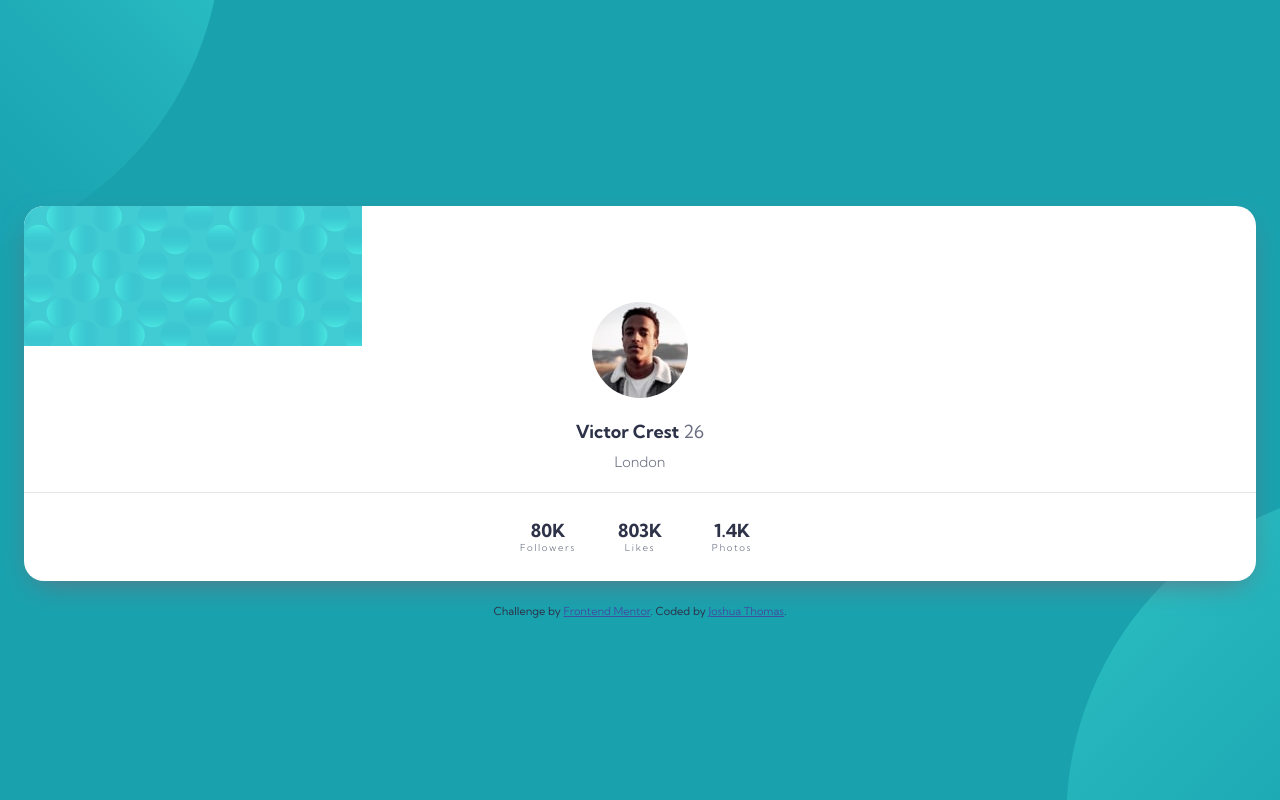
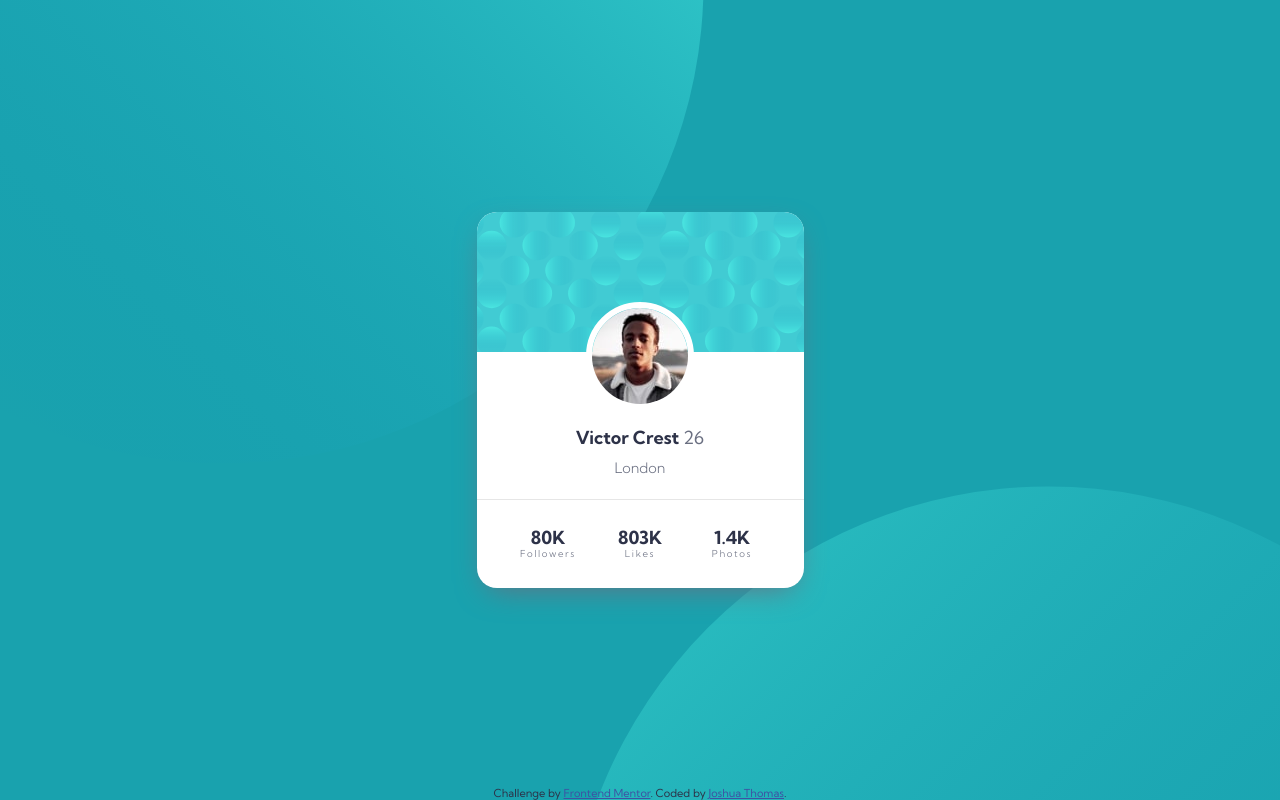
Before and after one commit to jtron5050/profile-card-component-main, a plain HTML site: page index.html in a window 1280 px wide. Drawn offline with nearby package versions, Linux system fonts and the light colour scheme.

Commit message:
adjust background for desktop

```diff
--- a/index.html
+++ b/index.html
@@ -13,11 +13,6 @@
   <link rel="preconnect" href="https://fonts.gstatic.com">
   <link href="https://fonts.googleapis.com/css2?family=Kumbh+Sans:wght@300;400;700&display=swap" rel="stylesheet">
   <link rel="stylesheet" href="style.css">
-  <!-- Feel free to remove these styles or customise in your own stylesheet 👍 -->
-  <style>
-    .attribution { font-size: 11px; text-align: center; }
-    .attribution a { color: hsl(228, 45%, 44%); }
-  </style>
 </head>
 <body>
     <article class="profile-card">
@@ -41,12 +36,11 @@
                     <span class="value">1.4K</span>
                     <span class="name">Photos</span>
                 </div>
-
         </footer>
     </article>
-  <div class="attribution">
-    Challenge by <a href="https://www.frontendmentor.io?ref=challenge" target="_blank">Frontend Mentor</a>.
-    Coded by <a href="#">Joshua Thomas</a>.
-  </div>
+    <div class="attribution">
+        Challenge by <a href="https://www.frontendmentor.io?ref=challenge" target="_blank">Frontend Mentor</a>.
+        Coded by <a href="#">Joshua Thomas</a>.
+    </div>
 </body>
 </html>
--- a/style.css
+++ b/style.css
@@ -1,7 +1,8 @@
+.attribution { font-size: 11px; text-align: center; position: absolute; bottom: 0; }
+.attribution a { color: hsl(228, 45%, 44%); }
 body {
     font-family: 'Kumbh Sans', sans-serif;
     color: hsl(229, 23%, 23%);
-    margin: 0;
     background: no-repeat -442px -402px / 664px  url('images/bg-pattern-top.svg'),
                 no-repeat right -450px bottom -350px / 664px url('images/bg-pattern-bottom.svg'),
               hsl(185, 75%, 39%);
@@ -9,10 +10,19 @@ body {
     display: flex;
     flex-direction: column;
     justify-content: center;
+    align-items: center;
+}
+
+@media(min-width: 376px) {
+    body {
+        background: no-repeat -260px -500px / 964px  url('images/bg-pattern-top.svg'),
+                no-repeat right -250px bottom -650px / 964px url('images/bg-pattern-bottom.svg'),
+              hsl(185, 75%, 39%);
+    }
 }
 
 .profile-card {
-    margin: 24px;
+    width: 327px;
     display: flex;
     flex-direction: column;
     border-radius: 20px;
```
